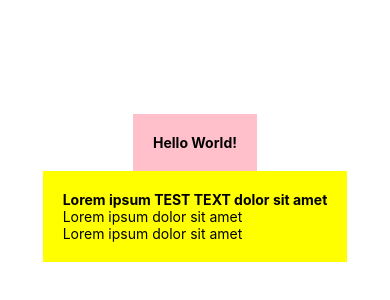
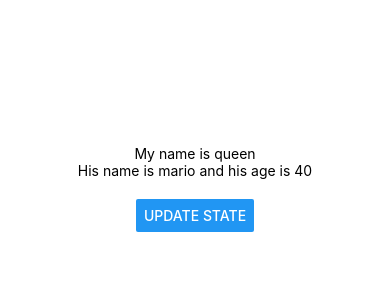
Before and after one commit to BinhT1/react-native-fundamental, a React Native app: screen / in a window 390 px wide. Shown: the part 234-534 px from the top of the page. Built offline with nearby package versions, Linux system fonts and the light colour scheme.

Commit message:
Using State

```diff
--- a/App.js
+++ b/App.js
@@ -1,20 +1,31 @@
 import { StatusBar } from "expo-status-bar";
-import { StyleSheet, Text, View } from "react-native";
+import { Button, StyleSheet, Text, View } from "react-native";
+import React, { useState } from "react";
 
 export default function App() {
+  const [name, setName] = useState("queen");
+  const [person, setPerson] = useState({
+    name: "mario",
+    age: 40,
+  });
+
+  const clickHandle = () => {
+    setName("king");
+    setPerson({
+      name: "maria",
+      age: 45,
+    });
+  };
+
   return (
     <View style={styles.container}>
       <StatusBar style="auto" />
-      <View style={styles.header}>
-        <Text style={styles.boldText}>Hello World!</Text>
-      </View>
-      <View style={styles.body}>
-        <Text style={styles.boldText}>
-          Lorem ipsum <Text>TEST TEXT</Text> dolor sit amet
-          {/* <Text> is inherit <Text> parent styles */}
-        </Text>
-        <Text>Lorem ipsum dolor sit amet</Text>
-        <Text>Lorem ipsum dolor sit amet</Text>
+      <Text>My name is {name}</Text>
+      <Text>
+        His name is {person.name} and his age is {person.age}
+      </Text>
+      <View style={styles.buttonContainer}>
+        <Button title="update state" onPress={clickHandle}></Button>
       </View>
     </View>
   );
@@ -27,16 +38,7 @@ const styles = StyleSheet.create({
     alignItems: "center",
     justifyContent: "center",
   },
-  header: {
-    backgroundColor: "pink",
-    padding: 20,
-  },
-  boldText: {
-    fontWeight: "bold",
-  },
-  body: {
-    backgroundColor: "yellow",
-    padding: 20, // <Text> is not inherit <View> parent styles
-    fontWeight: "bold",
+  buttonContainer: {
+    paddingTop: 20,
   },
 });
```
Also changed, not shown: 1 other file (tests, documents, lock files or other folders).
